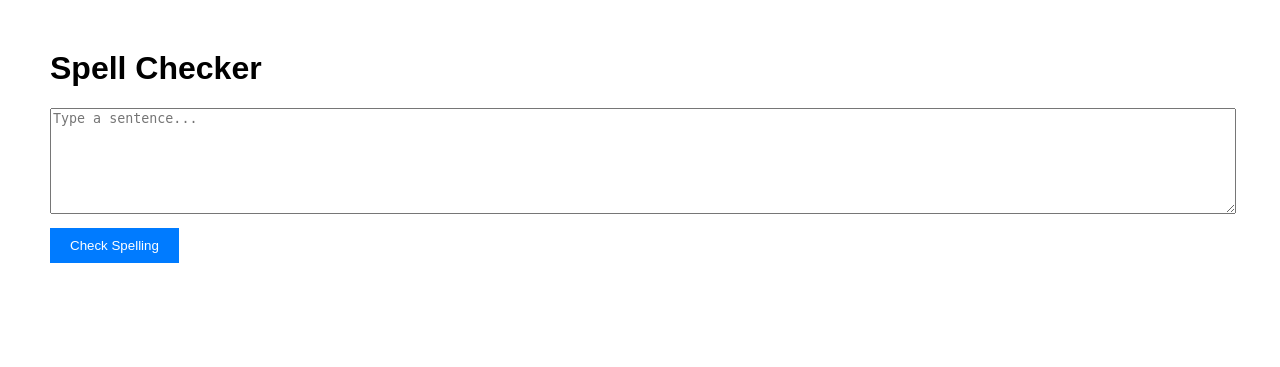
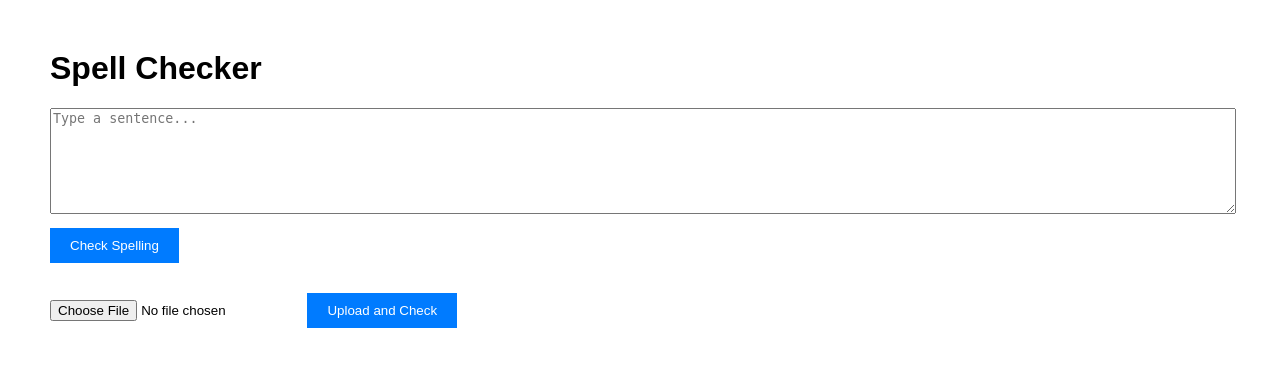
Before and after one commit to Sam-ctrl-prog/Spellcheck, a Flask app: page / in a window 1280 px wide. Shown: the top 367 px of the page. Run offline with Flask 3, Linux system fonts and the light colour scheme.

Commit message:
Update index.html

```diff
--- a/templates/index.html
+++ b/templates/index.html
@@ -34,6 +34,10 @@
     <textarea id="sentence" placeholder="Type a sentence..."></textarea>
     <button onclick="checkSpelling()">Check Spelling</button>
     <div class="result" id="result"></div>
+<form id="upload-form" action="/upload" method="POST" enctype="multipart/form-data">
+    <input type="file" name="file" id="file" accept=".txt, .docx">
+    <button type="submit">Upload and Check</button>
+</form>
 
     <script>
         async function checkSpelling() {
```
